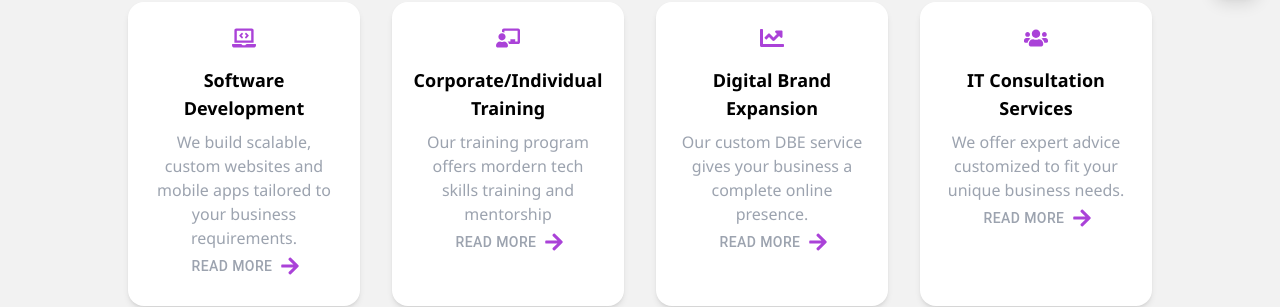
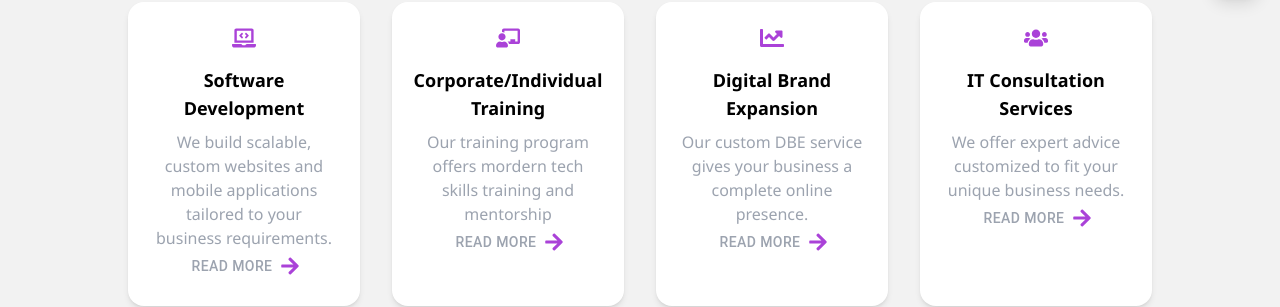
Before and after one commit to Obichris1/oxris, a Next.js app: page / in a window 1280 px wide. Shown: the part 786-1093 px from the top of the page. Built offline with nearby package versions, Linux system fonts and the light colour scheme.

Commit message:
cleanups

```diff
--- a/src/app/components/Banner.jsx
+++ b/src/app/components/Banner.jsx
@@ -122,7 +122,7 @@ const Banner = () => {
             className="flex flex-col gap-10 w-full md:w-1/2  opacity-0 "
           >
             <Typography className="!text-gray-300 !text-[14px] md:!text-base !leading-7 ">
-              Oxris solutions, is a Nigerian based softwate solutions agency that designs websites and mobile applications, and also offers IT consultation and training services
+              Oxris solutions, is a Nigerian based softwate solutions agency that designs websites and mobile applications, and also offers IT consultation and training services.
             </Typography>
 
             <Typography className="!text-gray-300 !text-[14px] md:!text-base !leading-7">
--- a/src/app/components/Services.jsx
+++ b/src/app/components/Services.jsx
@@ -10,7 +10,7 @@ const services = [
     icon: <FaLaptopCode className="text-2xl text-primary" />,
     title: "Software Development",
     description:
-      "We build scalable,  custom websites and mobile apps tailored to your business requirements.",
+      "We build scalable,  custom websites and mobile applications tailored to your business requirements.",
     link: "/services/software-development",
   },
   {
```
